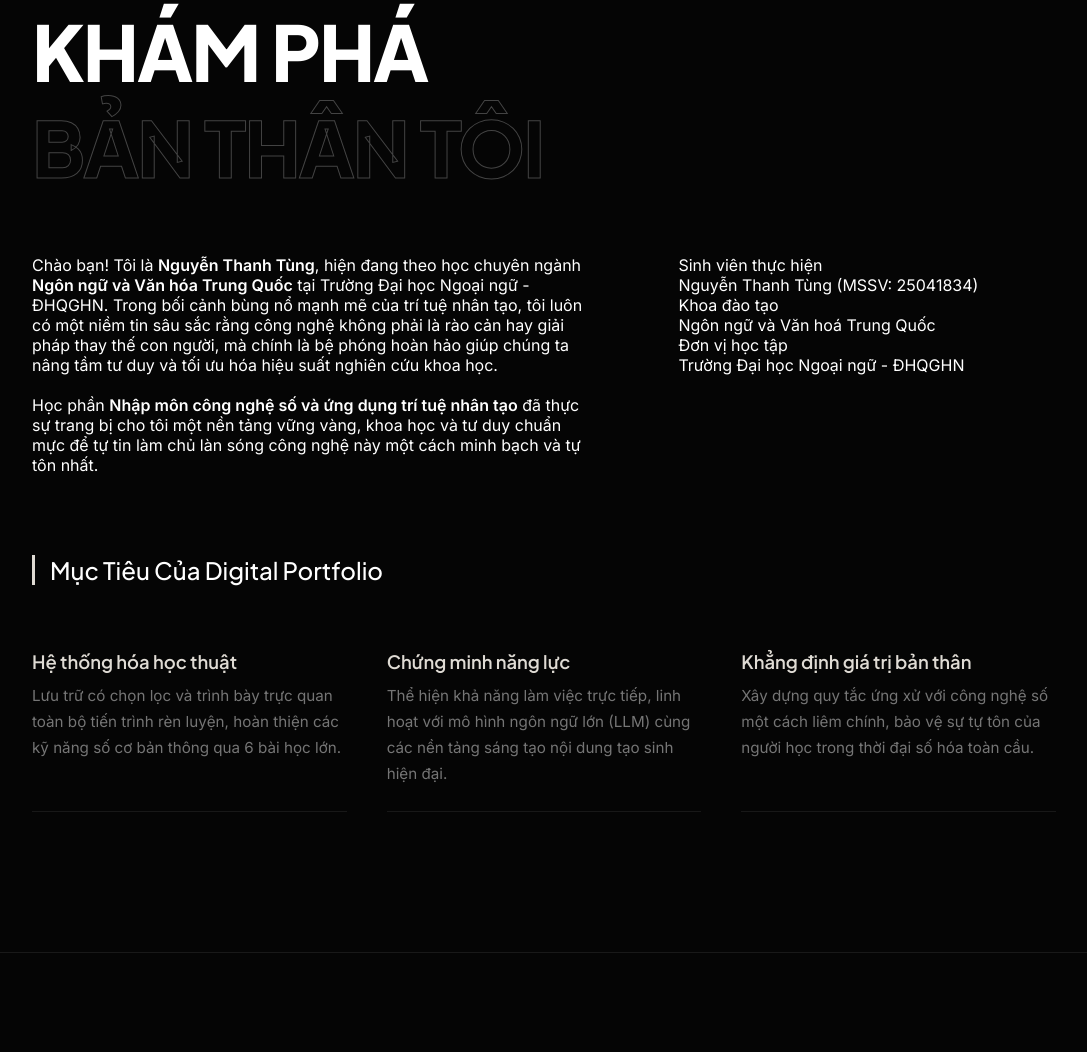
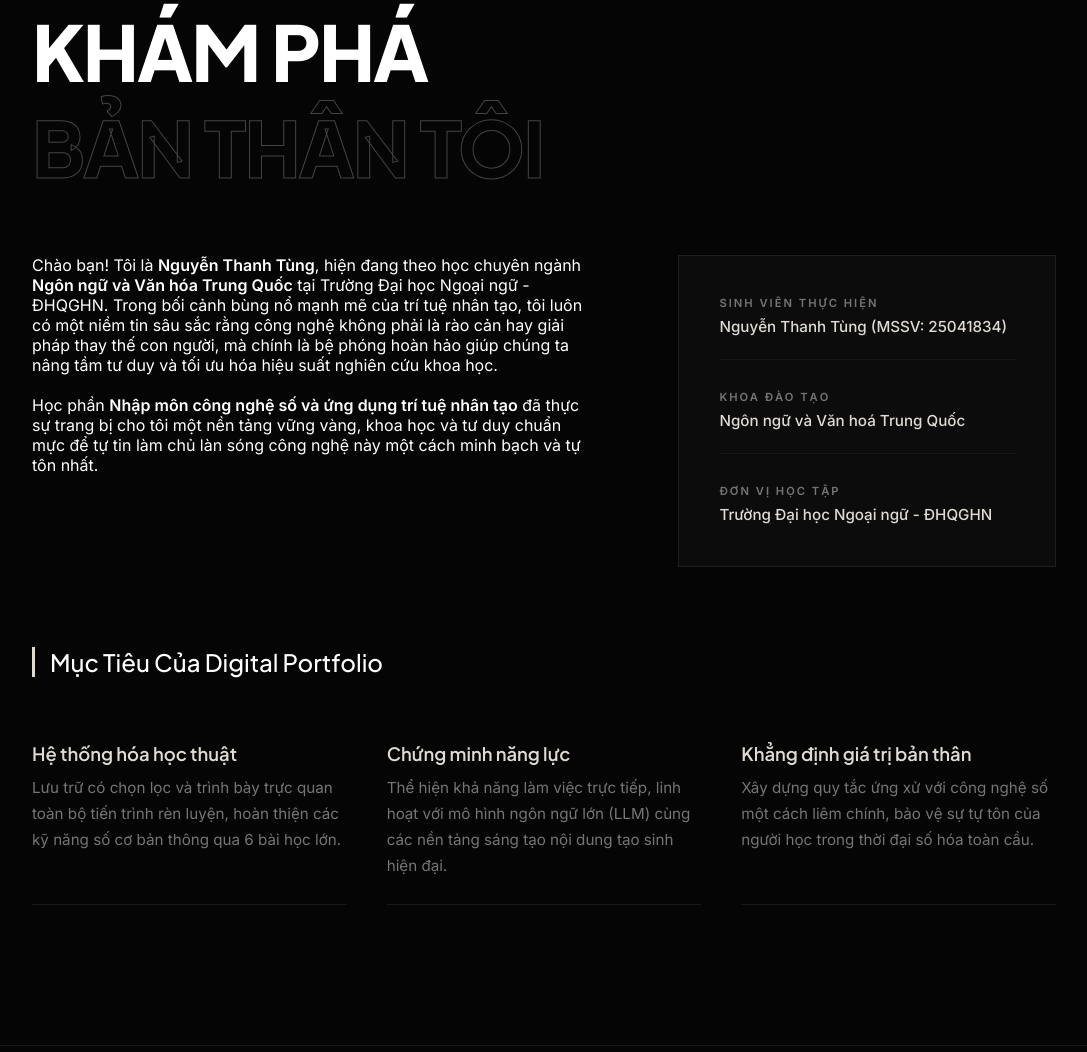
Before and after one commit to sonff69/NguyenThanhTung, a plain HTML site: page index.html in a window 1280 px wide. Shown: the part 937-1989 px from the top of the page, without its empty margins (96-1183 px from the left). Drawn offline with Linux system fonts and the light colour scheme.

Commit message:
Update index.html

```diff
--- a/index.html
+++ b/index.html
@@ -146,7 +146,7 @@
             color: var(--accent-color) !important;
         }
 
-        /* Hero Section (Hiển thị 100% độ sáng thực tế và không sử dụng bất kỳ bộ lọc màu nào) */
+        /* Hero Section (Hiển thị 100% độ sáng thực tế và không sử dụng bộ lọc mờ nền) */
         .hero {
             height: 100vh;
             width: 100%;
@@ -258,6 +258,51 @@
             color: var(--text-color);
             border-bottom-color: var(--text-color);
             transform: translateY(-1px);
+        }
+
+        /* Nâng cấp phần thông tin cơ bản thành Hộp thông tin tối giản (Minimalist Box Card) */
+        .profile-details-card {
+            background-color: var(--card-bg);
+            border: 1px solid var(--border-color);
+            padding: 40px;
+            border-radius: 0px; /* góc vuông tối giản */
+            display: flex;
+            flex-direction: column;
+            gap: 30px;
+            transition: var(--transition-smooth);
+        }
+
+        .profile-details-card:hover {
+            border-color: rgba(255, 255, 255, 0.18);
+            background-color: #0e0e0e;
+        }
+
+        .detail-item {
+            border-bottom: 1px solid rgba(255, 255, 255, 0.05);
+            padding-bottom: 20px;
+            display: flex;
+            flex-direction: column;
+            gap: 6px;
+        }
+
+        .detail-item:last-child {
+            border-bottom: none;
+            padding-bottom: 0;
+        }
+
+        .detail-label {
+            font-size: 0.7rem;
+            text-transform: uppercase;
+            color: var(--muted-color);
+            letter-spacing: 2px;
+            font-weight: 600;
+        }
+
+        .detail-value {
+            font-size: 0.95rem;
+            font-weight: 500;
+            color: var(--accent-color);
+            line-height: 1.5;
         }
 
         .project-list {
@@ -803,7 +848,8 @@
                     Học phần <strong>Nhập môn công nghệ số và ứng dụng trí tuệ nhân tạo</strong> đã thực sự trang bị cho tôi một nền tảng vững vàng, khoa học và tư duy chuẩn mực để tự tin làm chủ làn sóng công nghệ này một cách minh bạch và tự tôn nhất.
                 </div>
 
-                <div class="profile-details">
+                <!-- Nâng cấp phần thông tin cơ bản thành Hộp thông tin tối giản (Minimalist Details Card) -->
+                <div class="profile-details-card">
                     <div class="detail-item">
                         <div class="detail-label">Sinh viên thực hiện</div>
                         <div class="detail-value">Nguyễn Thanh Tùng (MSSV: 25041834)</div>
@@ -903,7 +949,7 @@
                             <div class="table-container">
                                 <div class="filter-tabs">
                                     <button class="filter-tab active" onclick="filterSources('all')">Tất cả</button>
-                                    <button class="filter-tab" onclick="filterSources('bao-khoa-hoc')">Bài báo học thuật</button>
+                                    <button class="filter-tab" onclick="filterSources('bao-kho-hoc')">Bài báo học thuật</button>
                                     <button class="filter-tab" onclick="filterSources('sach')">Sách chuyên khảo</button>
                                     <button class="filter-tab" onclick="filterSources('website')">Website đào tạo</button>
                                     <button class="filter-tab" onclick="filterSources('khac')">Báo chí / Khác</button>
```
